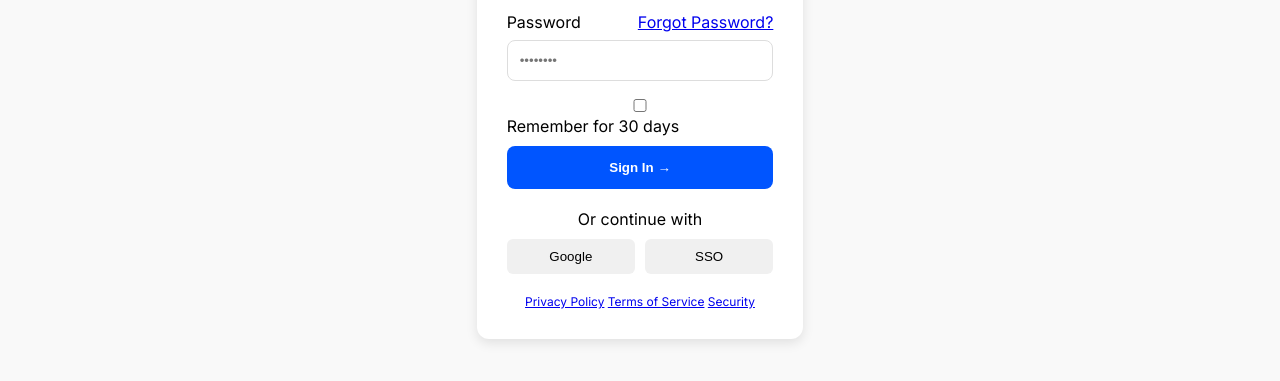
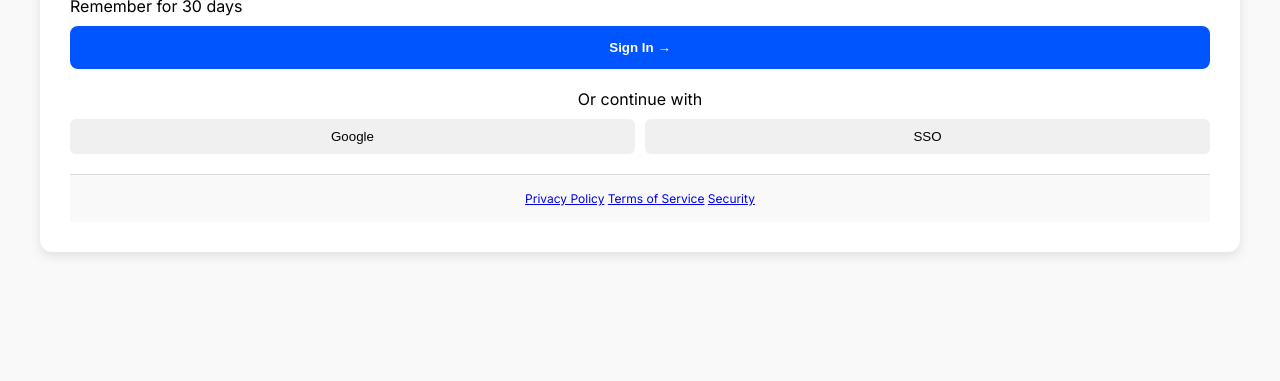
Before and after one commit to Raana-1375/ex-f5-Dashboard-administrativo-de-empleados, a website with bundled scripts: page src/index.html in a window 1280 px wide. Shown: the part 321-702 px from the top of the page. Built offline with nearby package versions, Linux system fonts and the light colour scheme.

Commit message:
fix: Restore original styles and fix footer layout setup

```diff
--- a/src/styles/main.css
+++ b/src/styles/main.css
@@ -9,8 +9,7 @@
 body {
     font-family: 'Inter', sans-serif;
     display: flex;
-    justify-content: center;
-    align-items: center;
+    flex-direction: column;
     min-height: 100vh;
     background-color: #f9f9f9;
 }
@@ -167,7 +166,6 @@ input {
 .btn-secondary:hover {
     background-color: #e0e0e0;
 }
-/* src/styles/modal.css */
 
 /* Modal overlay to darken background and center content */
 .modal {
@@ -211,3 +209,13 @@ input {
     gap: 10px;
     margin-top: 15px;
 }
+/* Updated footer styling for natural page flow */
+footer {
+    position: relative;
+    margin-top: auto;
+    width: 100%;
+    padding: 1rem;
+    text-align: center;
+    background-color: #f9f9f9;
+    border-top: 1px solid #ddd;
+}
```
